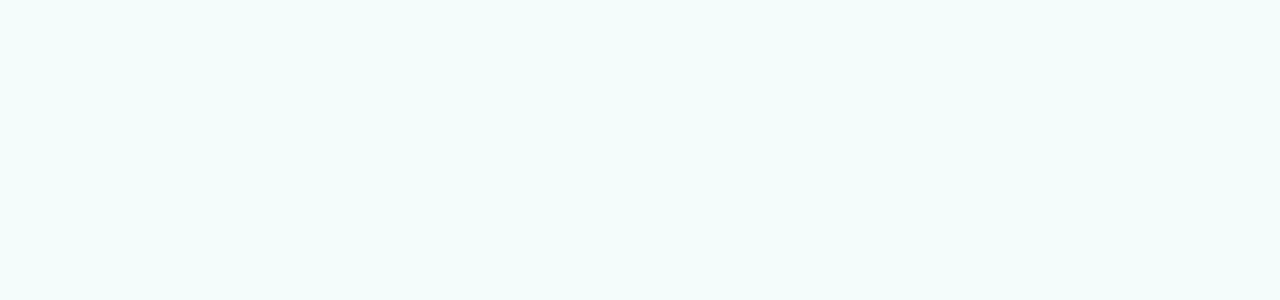
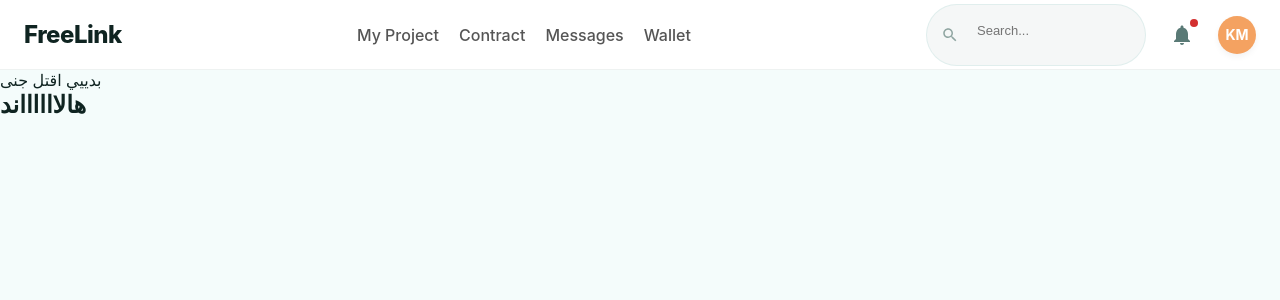
Before and after one commit to Rand-Hasan/tech-freelance-platform, a React (Vite) app: page /freelancerlayout/showprofile in a window 1280 px wide. Before the commit this address had no page. Shown: the top 300 px of the page. Built offline with nearby package versions, Linux system fonts and the light colour scheme; what cookie-universal would draw is missing.

Commit message:
add Home Freelancer

```diff
--- a/src/App.jsx
+++ b/src/App.jsx
@@ -22,6 +22,12 @@ import CreatePortifolio from './features/FreeLancer/Portifolio/Pages/CreatePorti
 import CreateCv from './features/FreeLancer/CV/pages/CreateCv';
 import CreateSkill from './features/FreeLancer/Skills/pages/CreateSkillis';
 import CreateProfilee from './features/FreeLancer/Profile/pages/Createprofile';
+import FreeLancerLayout from './features/FreeLancer/layout/FreelancerLayout';
+import ContractFree from './features/FreeLancer/freelancer-contract/pages/ContractFree';
+import ProjectFree from './features/FreeLancer/freelancer-project/pages/ProjectFree';
+import MessageFree from './features/FreeLancer/freelancer-message/pages/MessageFree';
+import WalletFree from './features/FreeLancer/freelancer-wallet/pages/WalletFree';
+import ShowProfile from './features/FreeLancer/Profile/pages/ShowProfile';
 function App() {
   return (
     <BrowserRouter>
@@ -59,8 +65,14 @@ function App() {
           <Route path="setting" element={<Settings />} />
           <Route path="FreeLanceInfo" element={<FreeLanceInfo />} />
         </Route>
-
-
+       {/* Freelancer */}
+         <Route path='/freelancerlayout' element={<FreeLancerLayout/>}>
+          <Route path="contractfree" element={<ContractFree/>} />
+          <Route path='projectfree' element={<ProjectFree/>}/>
+          <Route path='messagefree' element={<MessageFree/>}/>
+          <Route path='walletfree' element={<WalletFree/>}/>
+          <Route path='showprofile' element={<ShowProfile/>}/>
+         </Route>
       </Routes>
     </BrowserRouter>
   );
--- /dev/null
+++ b/src/features/FreeLancer/Home/pages/HomepageFreelancer.jsx
@@ -0,0 +1,108 @@
+import React, { useState } from "react";
+import MenuIcon from "@mui/icons-material/Menu";
+import CloseIcon from "@mui/icons-material/Close";
+import NotificationsIcon from '@mui/icons-material/Notifications';
+import SearchIcon from '@mui/icons-material/Search';
+import { IconButton, Badge, Menu, MenuItem } from "@mui/material";
+import { NavLink, useNavigate } from "react-router-dom";
+import "../styles/HomepageFreelancer.css";
+
+export default function HomepageFreelancer() {
+  const navigate = useNavigate();
+  const [searchValue, setSearchValue] = useState("");
+
+  const [anchorEl, setAnchorEl] = useState(null);
+  const isMenuOpen = Boolean(anchorEl);
+
+  const handleProfileClick = (event) => {
+    setAnchorEl(event.currentTarget);
+  };
+
+  const handleMenuClose = () => {
+    setAnchorEl(null);
+  };
+
+  const handleAccountClick = () => {
+    handleMenuClose();
+    navigate("/freelancerlayout/showprofile");
+  };
+
+  const handleSearchSubmit = (e) => {
+    e.preventDefault();
+    console.log("جاري البحث عن:", searchValue);
+
+  };
+
+  return (
+    <nav className="navbar-freelancer">
+
+      <div className="logo">FreeLink</div>
+
+      <div className="div-link-free">
+        <NavLink to="projectfree" className="nav-link-free">My Project</NavLink>
+        <NavLink to="contractfree" className="nav-link-free">Contract</NavLink>
+        <NavLink to="messagefree" className="nav-link-free">Messages</NavLink>
+        <NavLink to="walletfree" className="nav-link-free">Wallet</NavLink>
+      </div>
+
+
+      <div className="rightfree">
+
+        <form onSubmit={handleSearchSubmit} className="search-form-free">
+          <SearchIcon className="search-icon-free" />
+          <input
+            type="text"
+            placeholder="Search..."
+            className="search-input-free"
+            value={searchValue}
+            onChange={(e) => setSearchValue(e.target.value)}
+          />
+        </form>
+
+        <div className="notif-wrapper-free">
+          <IconButton className="notif-btn-free" style={{ color: "#5a7a76" }}>
+            <Badge color="error" variant="dot" invisible={false}>
+              <NotificationsIcon />
+            </Badge>
+          </IconButton>
+        </div>
+
+        <div
+          className="avatar-free"
+          onClick={handleProfileClick}
+          style={{ cursor: "pointer" }}
+        >
+          KM
+        </div>
+
+        <Menu
+          anchorEl={anchorEl}
+          open={isMenuOpen}
+          onClose={handleMenuClose}
+          transformOrigin={{ horizontal: 'right', vertical: 'top' }}
+          anchorOrigin={{ horizontal: 'right', vertical: 'bottom' }}
+          PaperProps={{
+            style: {
+              marginTop: '10px',
+              borderRadius: '12px',
+              boxShadow: '0px 5px 15px rgba(0,0,0,0.08)',
+              border: '1px solid #eef2f1'
+            }
+          }}
+        >
+          <MenuItem onClick={handleAccountClick} style={{ fontSize: '14px', color: '#333', fontFamily: 'inherit' }}>
+             Account (My Profile)
+          </MenuItem>
+          <MenuItem onClick={handleMenuClose} style={{ fontSize: '14px', color: '#333', fontFamily: 'inherit' }}>
+             Settings
+          </MenuItem>
+          <hr style={{ margin: '4px 0', border: 'none', borderTop: '1px solid #eee' }} />
+          <MenuItem onClick={handleMenuClose} style={{ fontSize: '14px', color: 'red', fontFamily: 'inherit' }}>
+             Sign Out
+          </MenuItem>
+        </Menu>
+
+      </div>
+    </nav>
+  );
+}
--- /dev/null
+++ b/src/features/FreeLancer/Home/styles/HomepageFreelancer.css
@@ -0,0 +1,88 @@
+.navbar-freelancer {
+  display: flex;
+  justify-content: space-between;
+  align-items: center;
+  padding: 12px 24px;
+  background-color: #ffffff;
+  border-bottom: 1px solid #eef2f1;
+  height: 70px;
+  box-sizing: border-box;
+}
+
+.div-link-free {
+  display: flex;
+  gap: 20px;
+}
+
+.nav-link-free {
+  text-decoration: none;
+  color: #555;
+  font-weight: 500;
+  transition: color 0.2s ease;
+}
+
+.nav-link-free.active {
+  color: #2a9d8f;
+  font-weight: 700;
+}
+
+.rightfree {
+  display: flex;
+  align-items: center;
+  gap: 16px;
+}
+
+.search-form-free {
+  display: flex;
+  align-items: center;
+  background-color: #f5f7f7;
+  border: 1px solid rgba(42, 157, 143, 0.1);
+  border-radius: 50px;
+  padding: 6px 14px;
+  width: 220px;
+  transition: all 0.3s ease;
+}
+
+.search-form-free:focus-within {
+  background-color: #ffffff;
+  border-color: #2a9d8f;
+  box-shadow: 0 0 0 3px rgba(42, 157, 143, 0.1);
+}
+
+.search-icon-free {
+  color: #8fa5a1;
+  font-size: 18px !important;
+  margin-right: 6px;
+}
+
+.search-input-free {
+  border: none;
+  background: none;
+  outline: none;
+  width: 100%;
+  font-size: 13px;
+  color: #2c3e3b;
+}
+
+.avatar-free {
+  width: 38px;
+  height: 38px;
+  background-color: #f4a261;
+  color: white;
+  border-radius: 50%;
+  display: flex;
+  align-items: center;
+  justify-content: center;
+  font-weight: 700;
+  font-size: 14px;
+  box-shadow: 0 3px 6px rgba(0, 0, 0, 0.05);
+  transition: transform 0.2s ease;
+}
+
+.avatar-free:hover {
+  transform: scale(1.05);
+}
+
+.notif-btn-free:hover {
+  background-color: #f5f7f7 !important;
+}
--- /dev/null
+++ b/src/features/FreeLancer/Profile/pages/ShowProfile.jsx
@@ -0,0 +1,8 @@
+export default function ShowProfile(){
+    return(
+        <div>
+        <span>بدييي اقتل جنى </span>
+        <h2>هالااااااند </h2>
+        </div>
+    )
+}
--- /dev/null
+++ b/src/features/FreeLancer/freelancer-contract/pages/ContractFree.jsx
@@ -0,0 +1,5 @@
+export default function ContractFree(){
+    return(
+        <span>Contract</span>
+    )
+}
--- /dev/null
+++ b/src/features/FreeLancer/freelancer-message/pages/MessageFree.jsx
@@ -0,0 +1,5 @@
+export default function MessageFree(){
+    return(
+        <h1>Message</h1>
+    )
+}
--- /dev/null
+++ b/src/features/FreeLancer/freelancer-project/pages/ProjectFree.jsx
@@ -0,0 +1,5 @@
+export default function ProjectFree(){
+    return(
+        <h1>proooject</h1>
+    )
+}
--- /dev/null
+++ b/src/features/FreeLancer/freelancer-wallet/pages/WalletFree.jsx
@@ -0,0 +1,5 @@
+export default function WalletFree(){
+    return(
+        <h1>Wallet</h1>
+    )
+}
--- /dev/null
+++ b/src/features/FreeLancer/layout/FreelancerLayout.jsx
@@ -0,0 +1,13 @@
+import { Outlet } from 'react-router-dom';
+import HomepageFreelancer from '../Home/pages/HomepageFreelancer';
+export default function FreeLancerLayout(){
+    return(
+        <div>
+        <HomepageFreelancer/>
+
+        <main >
+       <Outlet/>
+        </main>
+         </div>
+    )
+}
```
